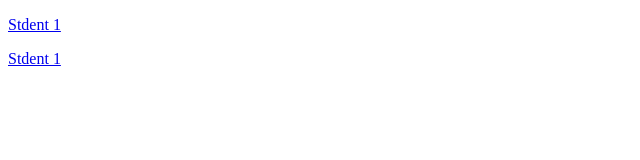
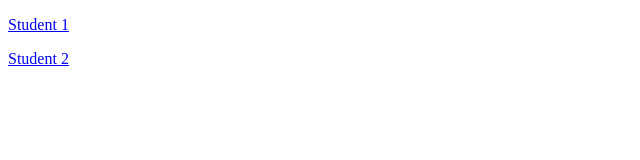
Before and after one commit to einkvan/learner, a plain HTML site: page index.html in a window 1280 px wide. Shown: the full height of the page, 0-640 px from the left. Drawn offline with Linux system fonts and the light colour scheme.

Commit message:
another typo

```diff
--- a/index.html
+++ b/index.html
@@ -5,7 +5,7 @@
 <title>Klasse 9C</title>
 </head>
 <body>
-<p><a href="./student1/">Stdent 1</p>
-<p><a href="./student2/">Stdent 1</p>
+<p><a href="./student1/">Student 1</p>
+<p><a href="./student2/">Student 2</p>
 </body>
 </html>
```
